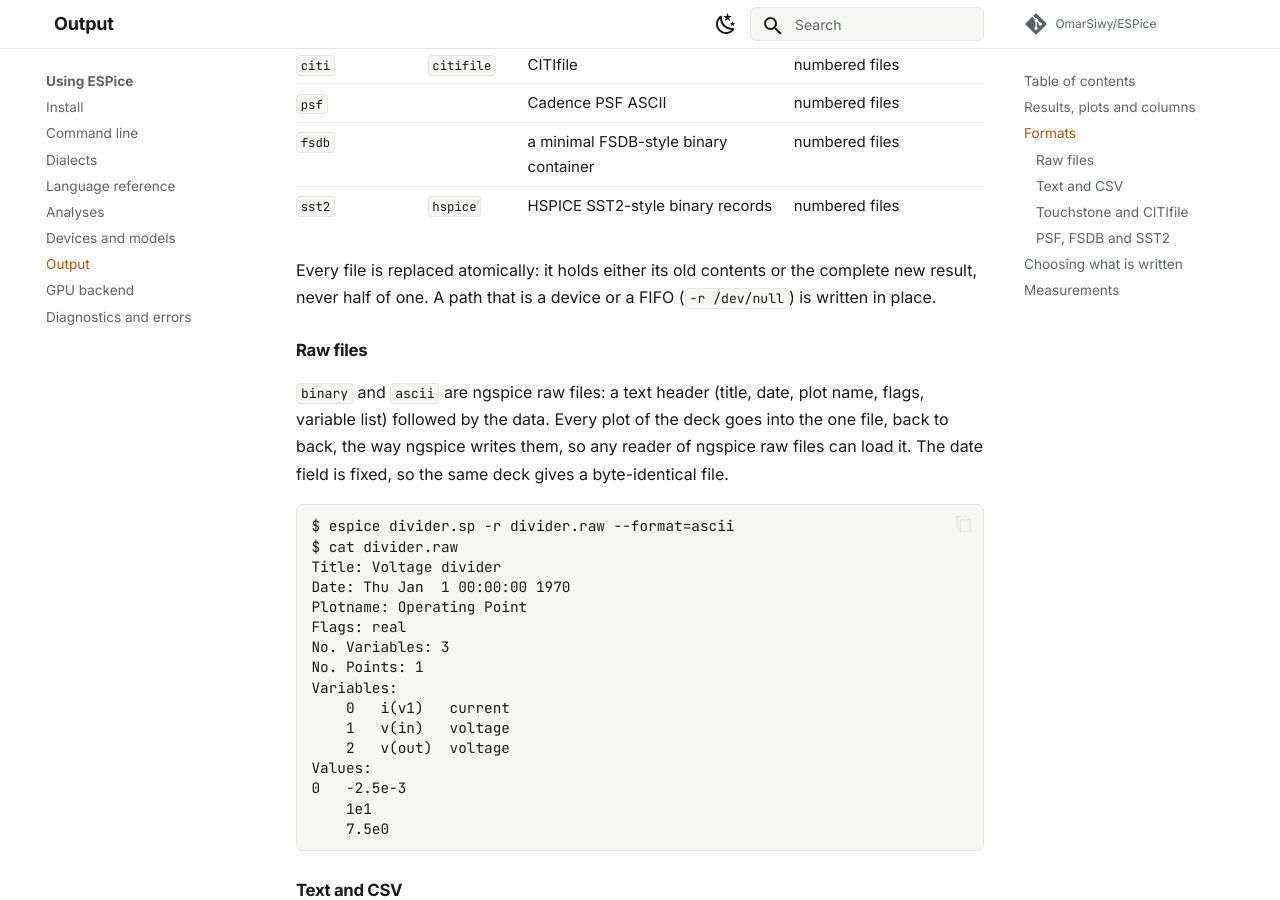
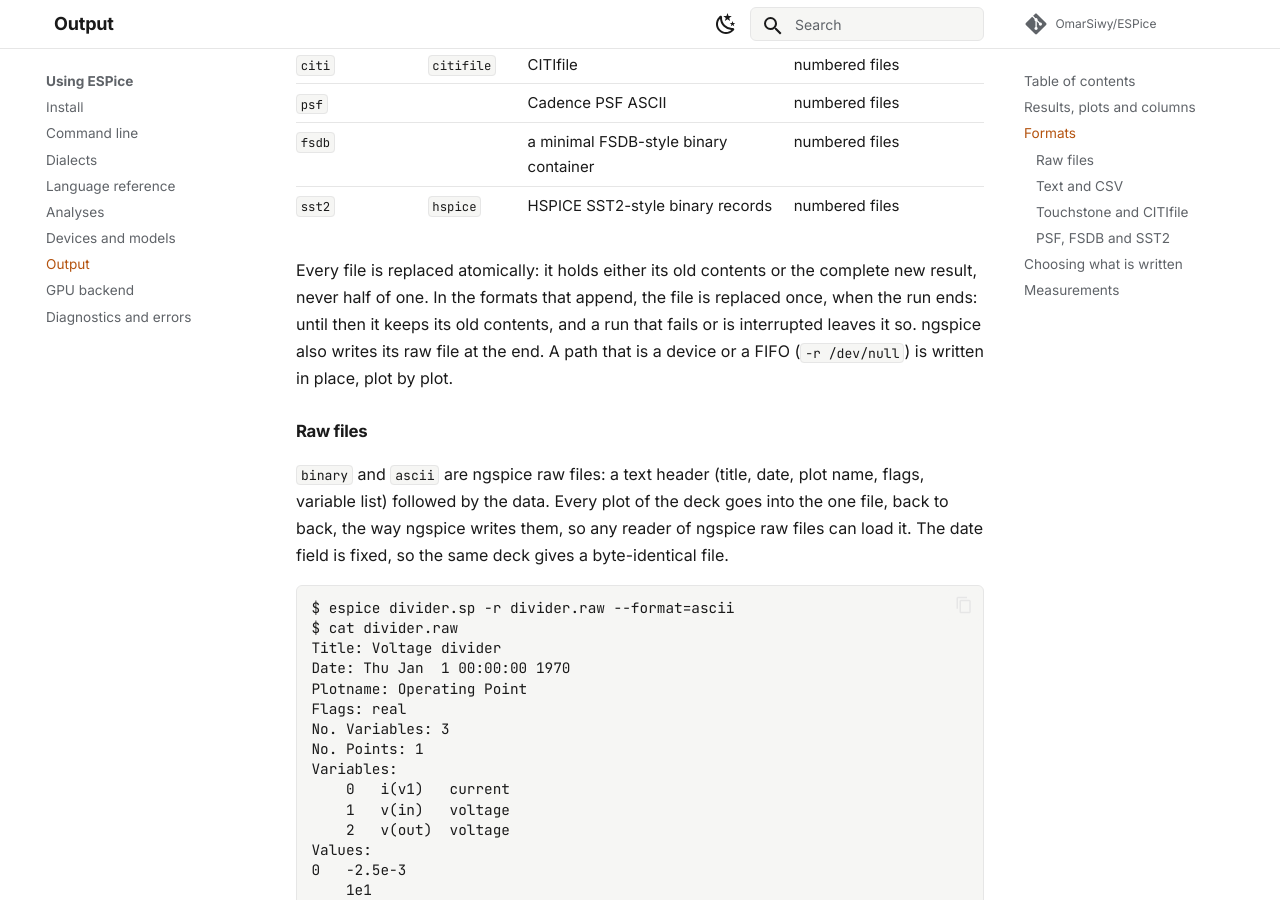
Before and after one commit to OmarSiwy/ESPice, an MkDocs documentation site: the page built from docs/using/output.md, in a window 1280 px wide and 900 px high, scrolled down 1204 px. Built offline with MkDocs 1.6.1 and Material for MkDocs 9.7.7, drawn with Linux system fonts in a browser that asks for light colours; comment, search, counter and statistics services are not loaded.

Commit message:
output: appended plots go into one replacement, published at finish (#179)
write.append copied the whole file into a new replacement per plot, so a
sweep of P plots into one raw or .print file wrote O(P^2) bytes. Per the
owner's decision on #179, output.Session now opens one replacement at the
first plot of a batch, encodes each plot into it once, and renames it over
the destination in finish; a streamed plot 0 stays open as that
replacement. The previous file stays whole until finish, and a session
dropped before it (deinit, a failed run) leaves it as it was. A later
batch (queries appended after run_all) starts its replacement with one
copy of the file. Devices and FIFOs still take each plot in place.

write.zig keeps the one-plot write; append and its copy go. finish takes
io and can fail on the flush or rename; run_all records that as the
delivery error and returns DeliveryFailed.

Contract change: Problem.advance and espice_advance no longer put raw or
.print plots in the file; run_all does (documented in espice.zig and
include/espice.h). Numbered-file formats are unchanged.

Measure: zig build bench on a .step deck with many plots into one raw file
(for example stress/ or a 1000-step .step of an RC .op), wall time and
bytes written (strace -c -e write, or callgrind), before and after.

```diff
--- a/docs/using/output.md
+++ b/docs/using/output.md
@@ -38,8 +38,11 @@
 | `sst2` | `hspice` | HSPICE SST2-style binary records | numbered files |
 
 Every file is replaced atomically: it holds either its old contents or the
-complete new result, never half of one. A path that is a device or a FIFO
-(`-r /dev/null`) is written in place.
+complete new result, never half of one. In the formats that append, the
+file is replaced once, when the run ends: until then it keeps its old
+contents, and a run that fails or is interrupted leaves it so. ngspice
+also writes its raw file at the end. A path that is a device or a FIFO
+(`-r /dev/null`) is written in place, plot by plot.
 
 ### Raw files
 
```
Also changed, not shown: CHANGELOGS.md (+1 -0 lines), docs/using/cli.md (+2 -1 lines), 4 other files.
